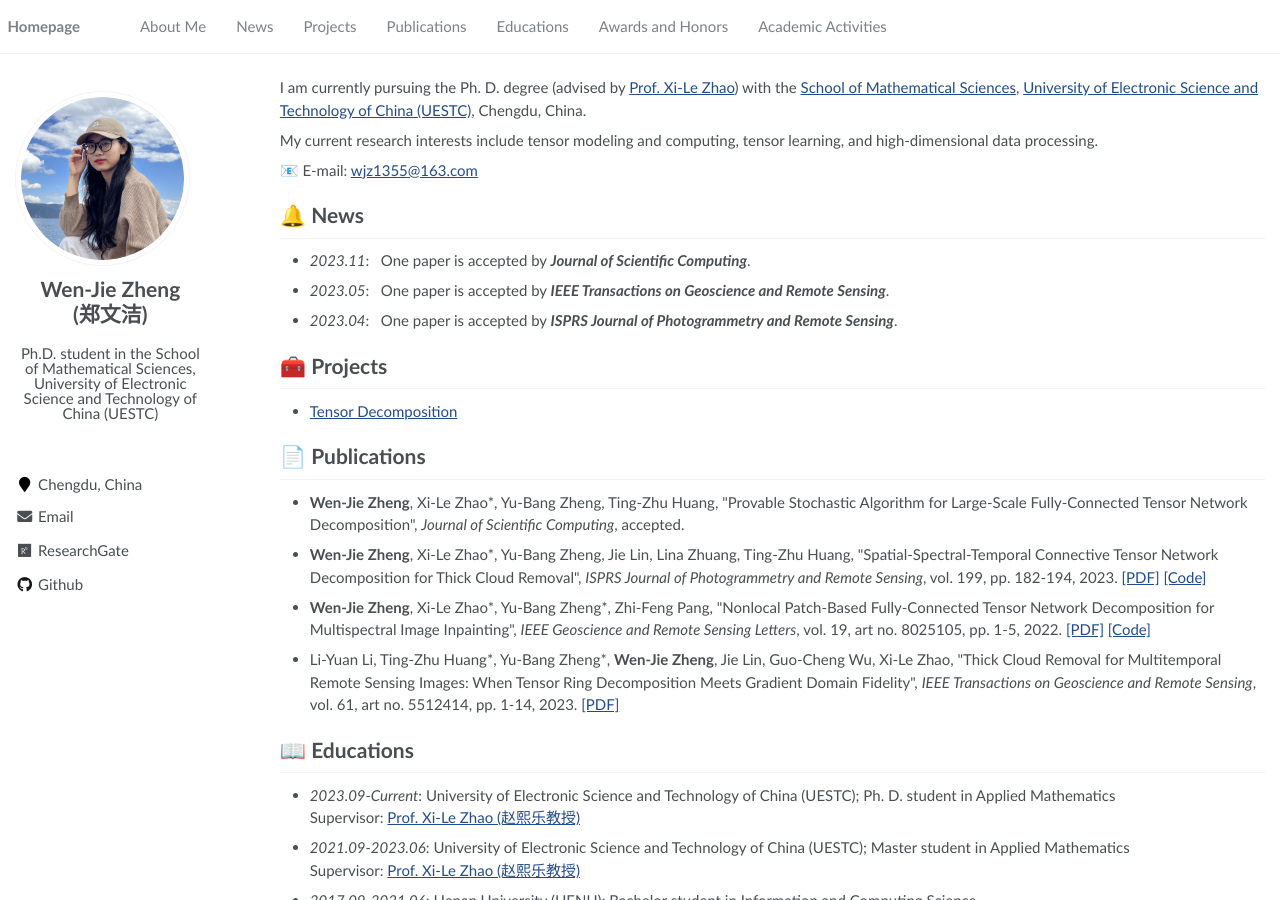
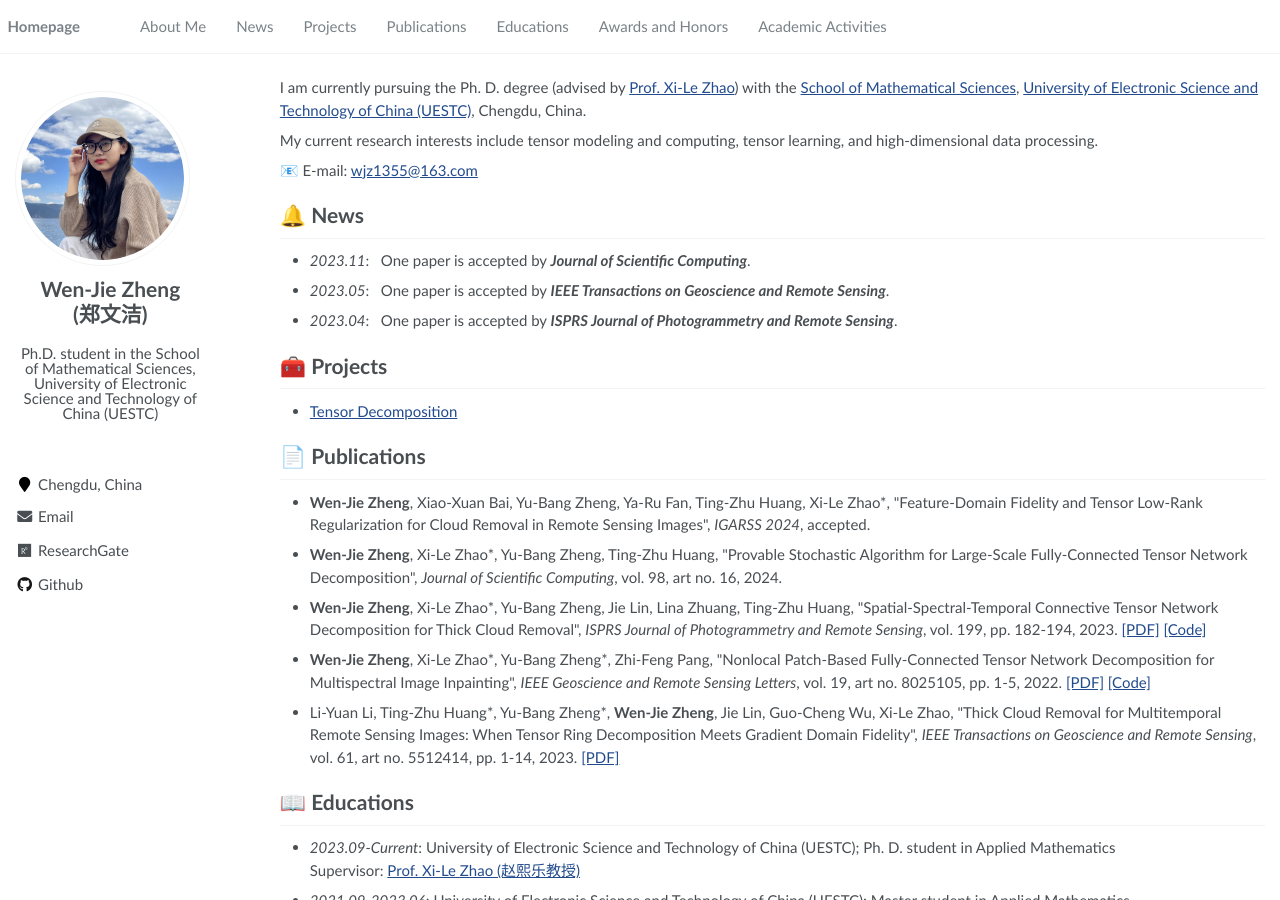
Before and after one commit to wjz1355/wjz1355.github.io, a Jekyll site: the page built from pages/about.md, in a window 1280 px wide and 900 px high. Built offline with Jekyll 4.4.1, drawn with Linux system fonts in a browser that asks for light colours; a script that is not in the unit is left out.

Commit message:
Update about.md

```diff
--- a/pages/about.md
+++ b/pages/about.md
@@ -37,7 +37,9 @@ My current research interests include tensor modeling and computing, tensor lear
 
 # 📄 Publications
 
-- **Wen-Jie Zheng**, Xi-Le Zhao\*, Yu-Bang Zheng, Ting-Zhu Huang, \"Provable Stochastic Algorithm for Large-Scale Fully-Connected Tensor Network Decomposition\", _Journal of Scientific Computing_, accepted.
+- **Wen-Jie Zheng**, Xiao-Xuan Bai, Yu-Bang Zheng, Ya-Ru Fan, Ting-Zhu Huang,  Xi-Le Zhao\*, \"Feature-Domain Fidelity and Tensor Low-Rank Regularization for Cloud Removal in Remote Sensing Images\", _IGARSS 2024_, accepted.
+
+- **Wen-Jie Zheng**, Xi-Le Zhao\*, Yu-Bang Zheng, Ting-Zhu Huang, \"Provable Stochastic Algorithm for Large-Scale Fully-Connected Tensor Network Decomposition\", _Journal of Scientific Computing_, vol. 98, art no. 16, 2024.
 
 - **Wen-Jie Zheng**, Xi-Le Zhao\*, Yu-Bang Zheng, Jie Lin, Lina Zhuang, Ting-Zhu Huang, \"Spatial-Spectral-Temporal Connective Tensor Network Decomposition for Thick Cloud Removal\", _ISPRS Journal of Photogrammetry and Remote Sensing_, vol. 199, pp. 182-194, 2023. [[PDF]](https://www.sciencedirect.com/science/article/abs/pii/S0924271623000953) [[Code]](https://github.com/zhaoxile/SSTC_CR)
 
```
